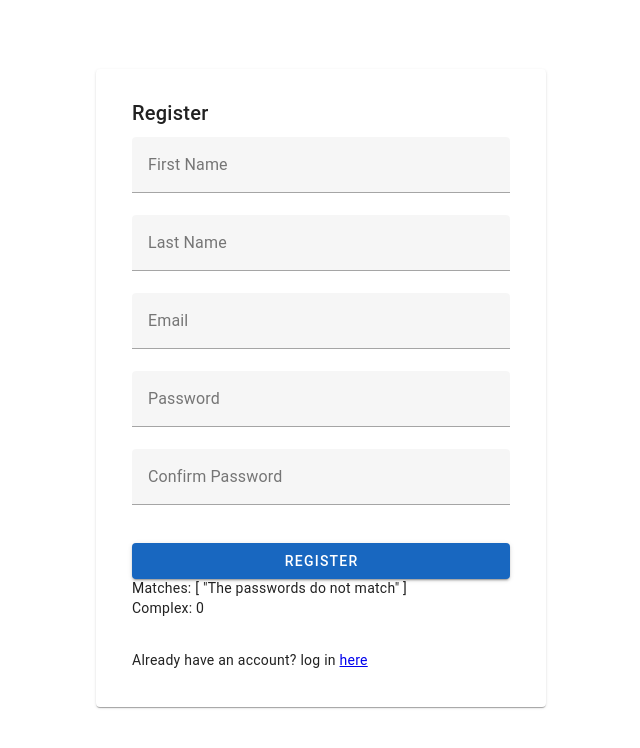
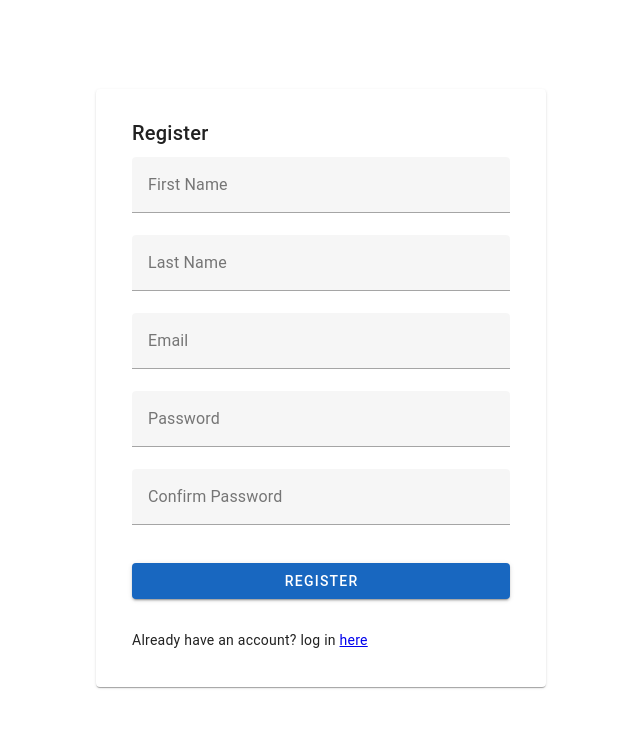
Before and after one commit to gualbertocuiza/dieting, a Vue app in the folder ui/: page /register in a window 1280 px wide. Shown: the top 748 px of the page, without its empty margins (319-959 px from the left). Built offline with nearby package versions, Linux system fonts and the light colour scheme.

Commit message:
Refactoring register form validations

```diff
--- a/ui/src/components/auth/reg-form-validators.ts
+++ b/ui/src/components/auth/reg-form-validators.ts
@@ -10,24 +10,36 @@ import {
 export default {
   props: {
     first_name: { type: String },
-    password: {
-      type: String,
-    },
-    confirmation: {
-      type: String,
-    },
+    last_name: { type: String },
+    email: { type: String },
+    password: { type: String },
+    confirmation: { type: String },
   },
   setup(props, { slots }) {
-    const required = computed(() => [isRequired(props.first_name)])
-    const matching = computed(() => [
+    const firstNameRules = computed(() => [
+      isRequired(props.first_name),
+      isLength(props.first_name, 3),
+    ])
+    const lastNameRules = computed(() => [
+      isRequired(props.last_name),
+      isLength(props.last_name, 3),
+    ])
+    const emailRules = computed(() => [isValidEmail(props.email)])
+    const passwordRules = computed(() => [
+      isRequired(props.password),
+      isLength(props.password, 6),
+    ])
+    const passwordConfirmationRules = computed(() => [
       isMatching(props.password, props.confirmation),
     ])
-    const complexity = computed(() => calcComplexity(props.password))
+    //const complexity = computed(() => calcComplexity(props.password))
     return () =>
       slots.default({
-        required: required.value,
-        matching: matching.value,
-        complexity: complexity.value,
+        firstNameRules: firstNameRules.value,
+        lastNameRules: lastNameRules.value,
+        emailRules: emailRules.value,
+        passwordRules: passwordRules.value,
+        passwordConfirmationRules: passwordConfirmationRules.value,
       })
   },
 }
--- a/ui/src/pages/auth/register.vue
+++ b/ui/src/pages/auth/register.vue
@@ -15,29 +15,40 @@ const password_confirmation = ref('')
     <v-card-text>
       <reg-form-validators
         :first_name="first_name"
+        :last_name="last_name"
+        :email="email"
         :password="password"
         :confirmation="password_confirmation"
-        v-slot="{ required, matching, complexity }"
+        v-slot="{
+          firstNameRules,
+          lastNameRules,
+          emailRules,
+          passwordRules,
+          passwordConfirmationRules,
+        }"
       >
         <v-form ref="form">
           <v-text-field
             v-model="first_name"
-            :rules="required"
+            :rules="firstNameRules"
             label="First Name"
             type="text"
           ></v-text-field>
           <v-text-field
             v-model="last_name"
+            :rules="lastNameRules"
             label="Last Name"
             type="text"
           ></v-text-field>
           <v-text-field
             v-model="email"
+            :rules="emailRules"
             label="Email"
             type="email"
           ></v-text-field>
           <v-text-field
             v-model="password"
+            :rules="passwordRules"
             label="Password"
             type="password"
           ></v-text-field>
@@ -45,12 +56,10 @@ const password_confirmation = ref('')
             v-model="password_confirmation"
             label="Confirm Password"
             type="password"
-            :rules="matching"
+            :rules="passwordConfirmationRules"
           ></v-text-field>
           <v-btn color="primary" class="mt-4" block>Register</v-btn>
         </v-form>
-        <p>Matches: {{ matching }}</p>
-        <p>Complex: {{ complexity }}</p>
       </reg-form-validators>
     </v-card-text>
 
```
